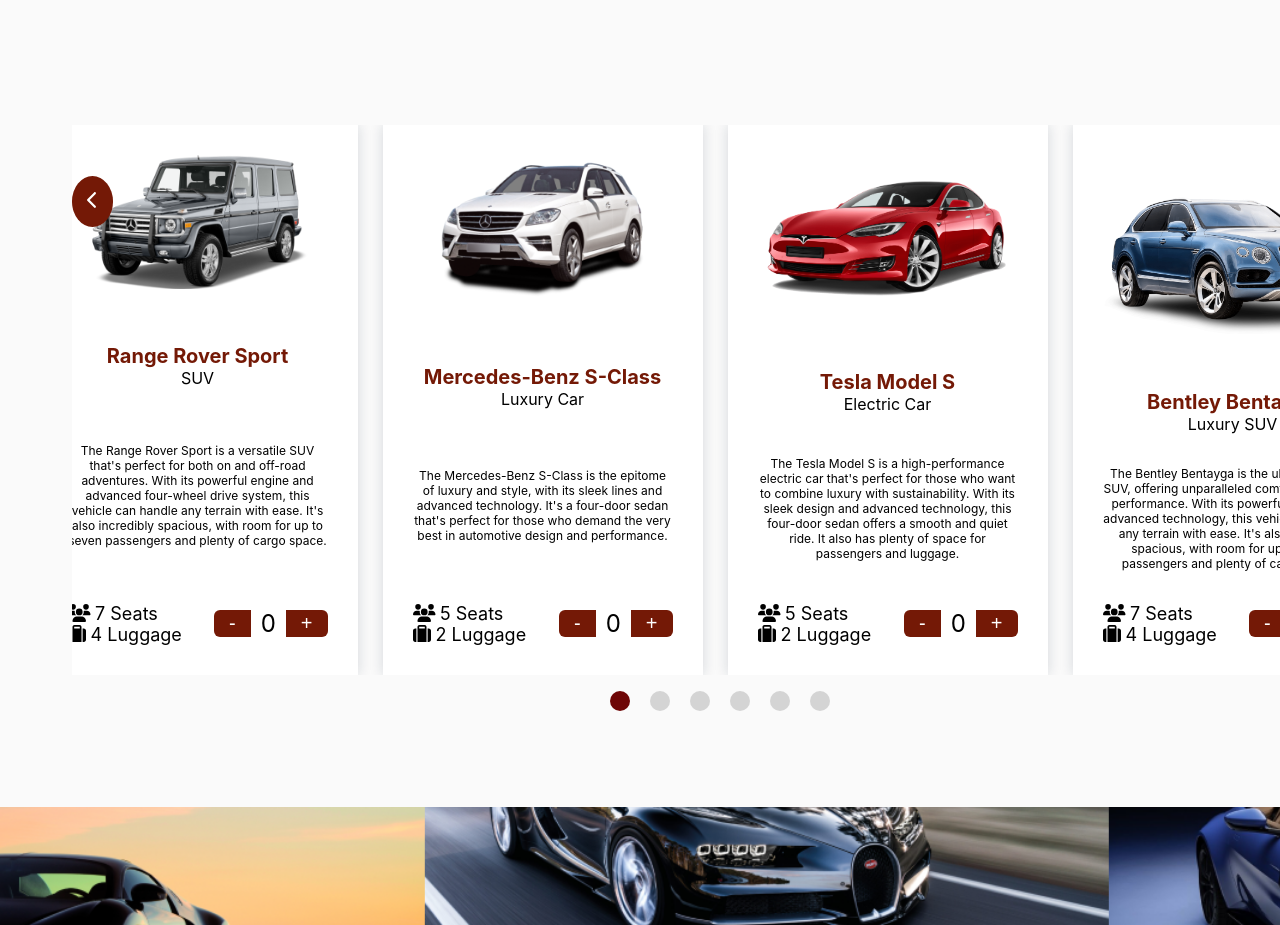
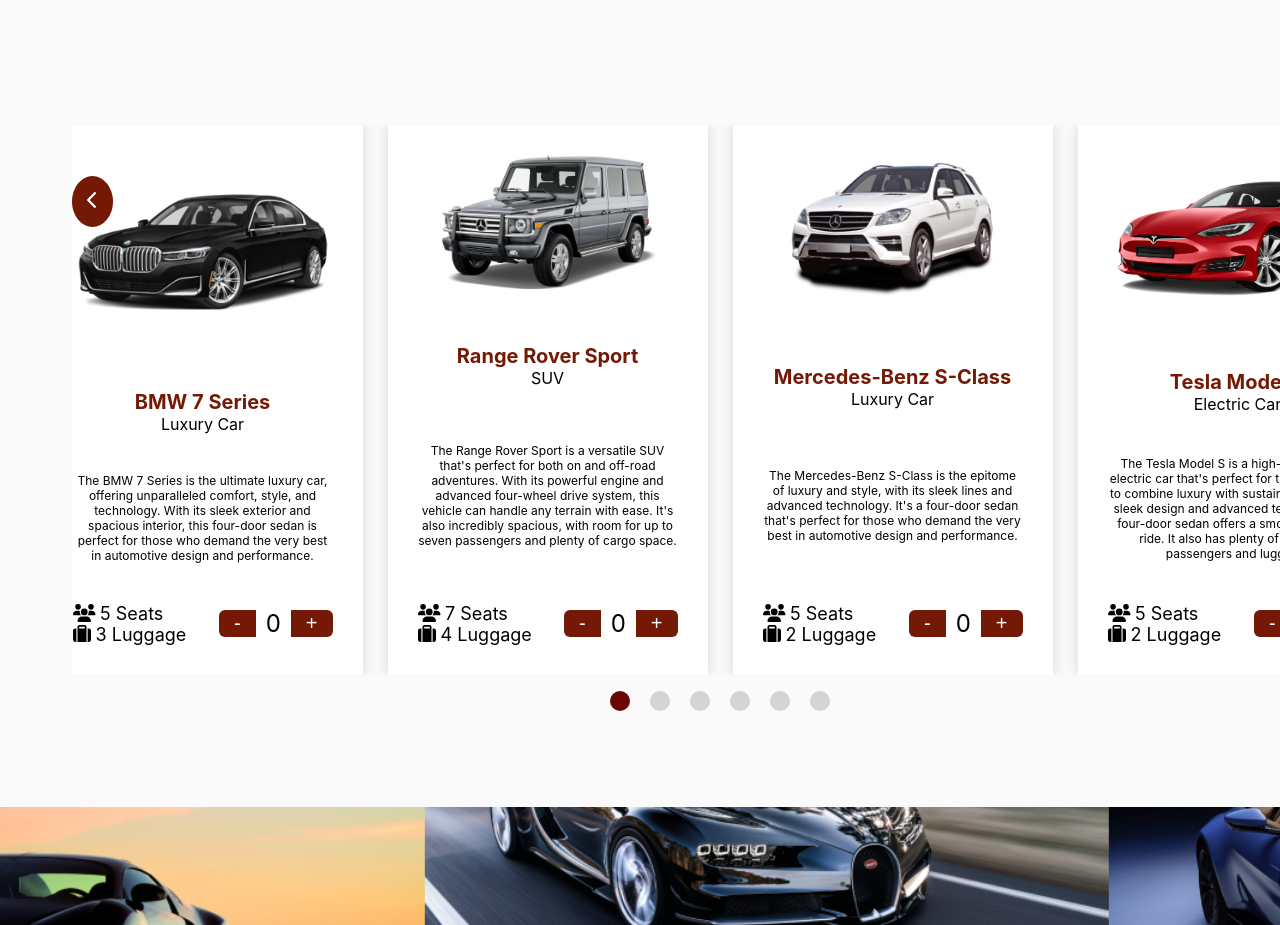
Before and after one commit to Abu-ellil/your-car-app, a React (Create React App) app: page / in a window 1280 px wide. Shown: the part 2840-3765 px from the top of the page. Built offline with nearby package versions, Linux system fonts and the light colour scheme.

Commit message:
motion done

```diff
--- a/src/components/Shop/Shop.js
+++ b/src/components/Shop/Shop.js
@@ -149,9 +149,9 @@
         >
           <motion.div
             drag="x"
-            dragConstraints={{ right: 460, left: width }}
+            dragConstraints={{ right: 460, left: -width }}
             className=" cards inner-carousel"
-            style={{ transform: `translateX(-350px)` }}
+
           >
             {carsData.map((car, index) => {
               return (
@@ -160,7 +160,6 @@
                   className={`card ${
                     activeCardIndex === index ? "active-card" : ""
                   }`}
-                  style={{ transform: `translateX(-${offset}px)` }}
                   onClick={() => handleCardClick(index)}
                 >
                   <img className="car-img" src={car.image} alt={car.name} />
```
